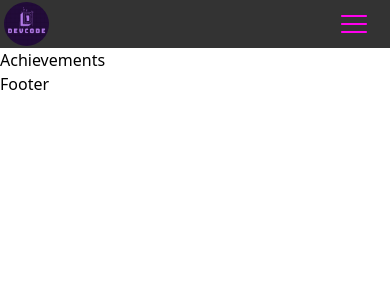
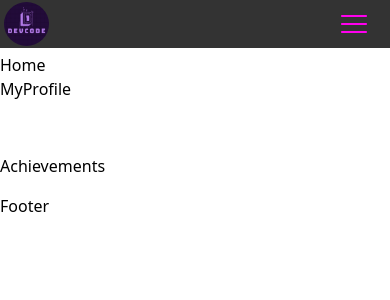
Before and after one commit to mdaleardc/personal-portfolio, a React (Vite) app: page / in a window 390 px wide. Shown: the top 300 px of the page. Built offline with nearby package versions, Linux system fonts and the light colour scheme.

Commit message:
small change

```diff
--- a/src/Components/About.jsx
+++ b/src/Components/About.jsx
@@ -7,7 +7,7 @@ const About = () => {
 
 
   return (
-    <div  className='sm:mt-[3.3rem]'>
+    <div  className='mt-[3.3rem]'>
     <h1>About Me</h1>
     </div>
     )
--- a/src/Components/Achievements.jsx
+++ b/src/Components/Achievements.jsx
@@ -6,7 +6,7 @@ const Achievements = () => {
 
 
   return (
-    <div className='sm:mt-[3.3rem]'>
+    <div className='mt-[3.3rem]'>
     <h1>Achievements</h1>
     </div>
     )
--- a/src/Components/Contact.jsx
+++ b/src/Components/Contact.jsx
@@ -6,7 +6,7 @@ const Contact = () => {
 
 
   return (
-    <div className='sm:mt-[3.3rem]'>
+    <div className='mt-[3.3rem]'>
     <h1>Contact</h1>
     </div>
     )
--- a/src/Components/Footer.jsx
+++ b/src/Components/Footer.jsx
@@ -6,7 +6,7 @@ const Footer = () => {
 
 
   return (
-    <div className='sm:mt-[1rem]'>
+    <div className='mt-[1rem]'>
     <h1>Footer</h1>
     </div>
     )
--- a/src/Components/Home.jsx
+++ b/src/Components/Home.jsx
@@ -4,7 +4,7 @@
 
  const Home = () => {
   return (
-    <div className='sm:mt-[3.3rem]'>
+    <div className='mt-[3.3rem]'>
     Home
     <MyProfile />
     <Achievements />
--- a/src/Components/Navbar.jsx
+++ b/src/Components/Navbar.jsx
@@ -13,7 +13,9 @@ const Navbar = () => {
   return (
     <div>
     <div className='w-full h-[3rem] bg-[#333] grid grid-cols-6 sm:justify-items-tretch items-center text-2xl font-semibold text-[#ff00ee] fixed top-0 left-0 px-[4px]'>
+        <NavLink to="/">
         <img src={logopng} alt="website logo" className="w-[45px] rounded-[50%] align-middle sm:col-span-1"/>
+        </NavLink>
       <ul className='hidden col-span-5 sm:grid gap-x-[10px] grid-cols-5 justify-center items-center mx-auto'>
       <NavLink to="/">
         <li className='cursor-pointer'><button>Home</button></li>
@@ -41,11 +43,21 @@ const Navbar = () => {
     {
     isOpenMenu && <div className={`vertical-navbar w-2/6 h-[50%] rounded-bl-md sm:hidden fixed right-0 top-[3rem]`}>
       <ul className='w-[100%] h-[100%] bg-[#444] rounded-bl-md grid grid-rows justify-center items-center text-2xl font-semibold text-[#ff00ee]'>
+      <NavLink to="/" onClick={handleClick}>
         <li className='cursor-pointer'><button>Home</button></li>
+      </NavLink>
+      <NavLink to="/projects"  onClick={handleClick}>
         <li className='cursor-pointer'><button>Projects</button></li>
+      </NavLink>
+      <NavLink to="/skills"  onClick={handleClick}>
         <li className='cursor-pointer'><button>Skills</button></li>
+      </NavLink>
+      <NavLink to="/about"  onClick={handleClick}>
         <li className='cursor-pointer'><button>About Me</button></li>
+      </NavLink>
+      <NavLink to="/contact"  onClick={handleClick}>
         <li className='cursor-pointer'><button>Contact</button></li>
+      </NavLink>
       </ul>
     </div>
     }
--- a/src/Components/Projects.jsx
+++ b/src/Components/Projects.jsx
@@ -6,7 +6,7 @@ const Projects = () => {
 
 
   return (
-    <div className='sm:mt-[3.3rem]'>
+    <div className='mt-[3.3rem]'>
     <h1>Projects</h1>
     </div>
     )
--- a/src/Components/Skills.jsx
+++ b/src/Components/Skills.jsx
@@ -7,7 +7,7 @@ const Skills = () => {
 
 
   return (
-    <div className='sm:mt-[3.3rem]'>
+    <div className='mt-[3.3rem]'>
     <h1>Skills</h1>
     </div>
     )
```
